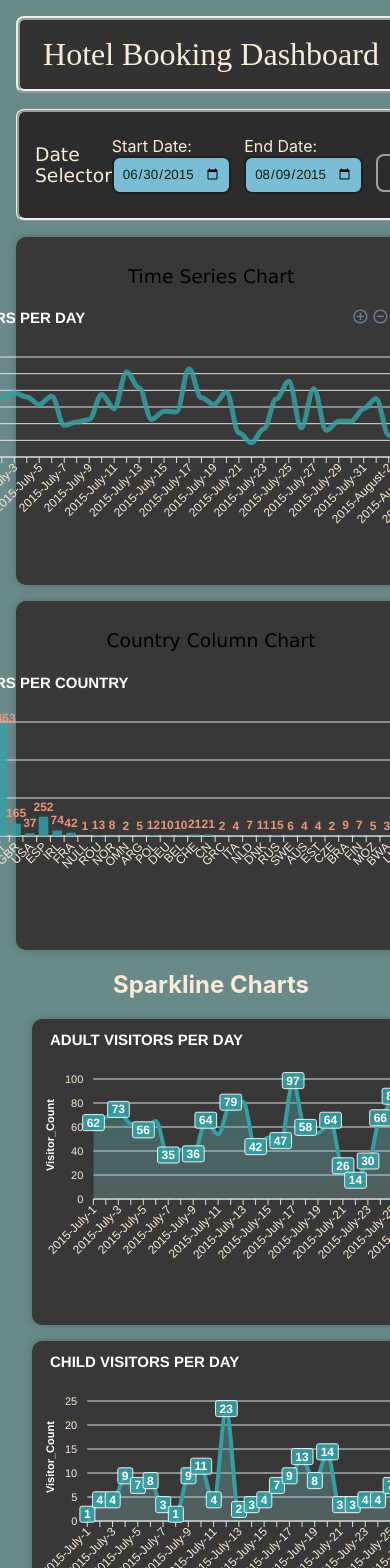
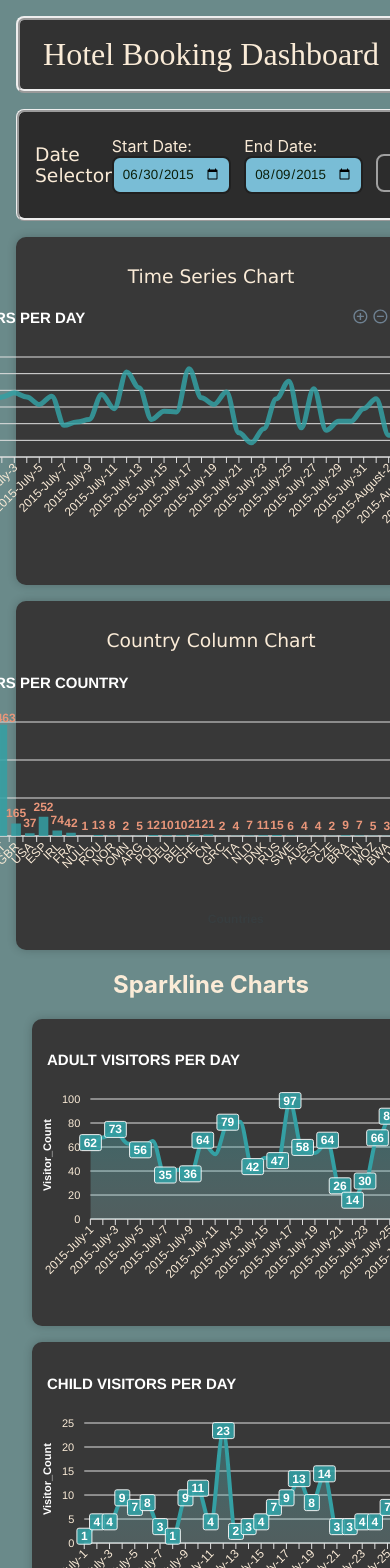
Before and after one commit to jayantsingh-22/hotel-bookings-dashboard, a React (Create React App) app: page / in a window 390 px wide. Shown: the top 1568 px of the page. Built offline with nearby package versions, Linux system fonts and the light colour scheme.

Commit message:
update:styling of components

```diff
--- a/src/style/ColumnChart.css
+++ b/src/style/ColumnChart.css
@@ -5,14 +5,14 @@
   flex-direction: column;
   justify-content: space-between;
   align-items: center;
-  padding: 10px;
+  padding: 0.625rem;
   box-sizing: border-box;
   background-color: #383838;
   border-radius: 10px;
-  box-shadow: 0 0 10px rgba(0,0,0,0.2);
+  box-shadow: 0 0 10px rgba(0, 0, 0, 0.2);
   font-family: Verdana, Geneva, Tahoma, sans-serif;
 }
 
-h2{
+h3 {
   color: #faebd7;
 }
--- a/src/style/DateSelector.css
+++ b/src/style/DateSelector.css
@@ -5,7 +5,7 @@
   width: 100%;
   height: 7rem;
   padding: 0.5rem 1rem;
-  margin: -1rem 0 1rem 0;
+  margin: 1rem 0 1rem 0;
   box-sizing: border-box;
   border: 3px ridge;
   border-radius: 0.5rem;
--- a/src/style/LineChart.css
+++ b/src/style/LineChart.css
@@ -1,15 +1,15 @@
-.line-chart{
-  width: 100%;
+.line-chart {
+  width: 90%;
   height: 100%;
   display: flex;
   flex-direction: column;
   justify-content: space-between;
   align-items: center;
-  padding: 10px;
+  padding: 0.625rem;
   box-sizing: border-box;
   background-color: #383838;
   border-radius: 10px;
-  box-shadow: 0 0 10px rgba(0,0,0,0.2);
+  box-shadow: 0 0 10px rgba(0, 0, 0, 0.2);
   font-weight: 500;
   font-family: Verdana, Geneva, Tahoma, sans-serif;
 }
--- a/src/style/SparklineChart.css
+++ b/src/style/SparklineChart.css
@@ -1,20 +1,27 @@
-.main-container{
+.main-container {
   text-align: center;
   width: 100%;
   color: antiquewhite;
 }
 
-.sparkline-container>.adult-chart,
-.sparkline-container>.children-chart {
+.sparkline-container > .adult-chart,
+.sparkline-container > .children-chart {
   width: 100%;
   height: 100%;
-  padding: 0.5rem;
+  padding: 0.3rem;
   margin: 1rem;
   box-sizing: border-box;
   color: #383838;
   background-color: #383838;
   border-radius: 10px;
-  box-shadow: 0 0 10px rgba(0,0,0,0.2);
+  box-shadow: 0 0 10px rgba(0, 0, 0, 0.2);
+}
+
+.sparkline-container > .adult-chart > *,
+.sparkline-container > .children-chart > * {
+  margin-top: 1.5rem;
+  margin-bottom: -1rem;
+  width: 34rem;
 }
 
 /* For larger screens (e.g., desktop) */
@@ -32,8 +39,8 @@
 
 /* For smaller screens (e.g., mobile) */
 @media (max-width: 47.9375rem) {
-  .adult-chart,
-  .children-chart {
+  .sparkline-container > .adult-chart,
+  .sparkline-container > .children-chart {
     width: 100%;
     margin: 1rem;
   }
```
